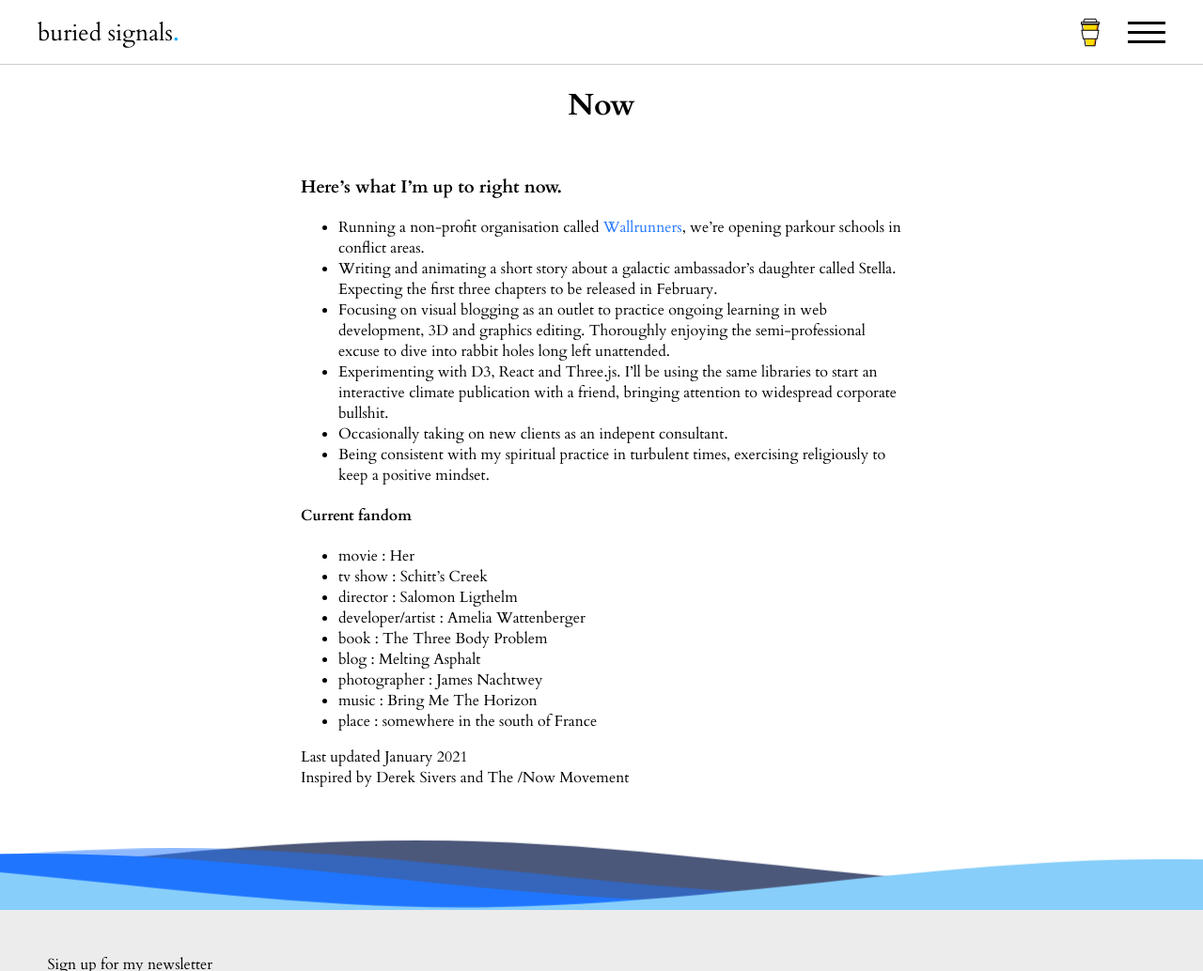
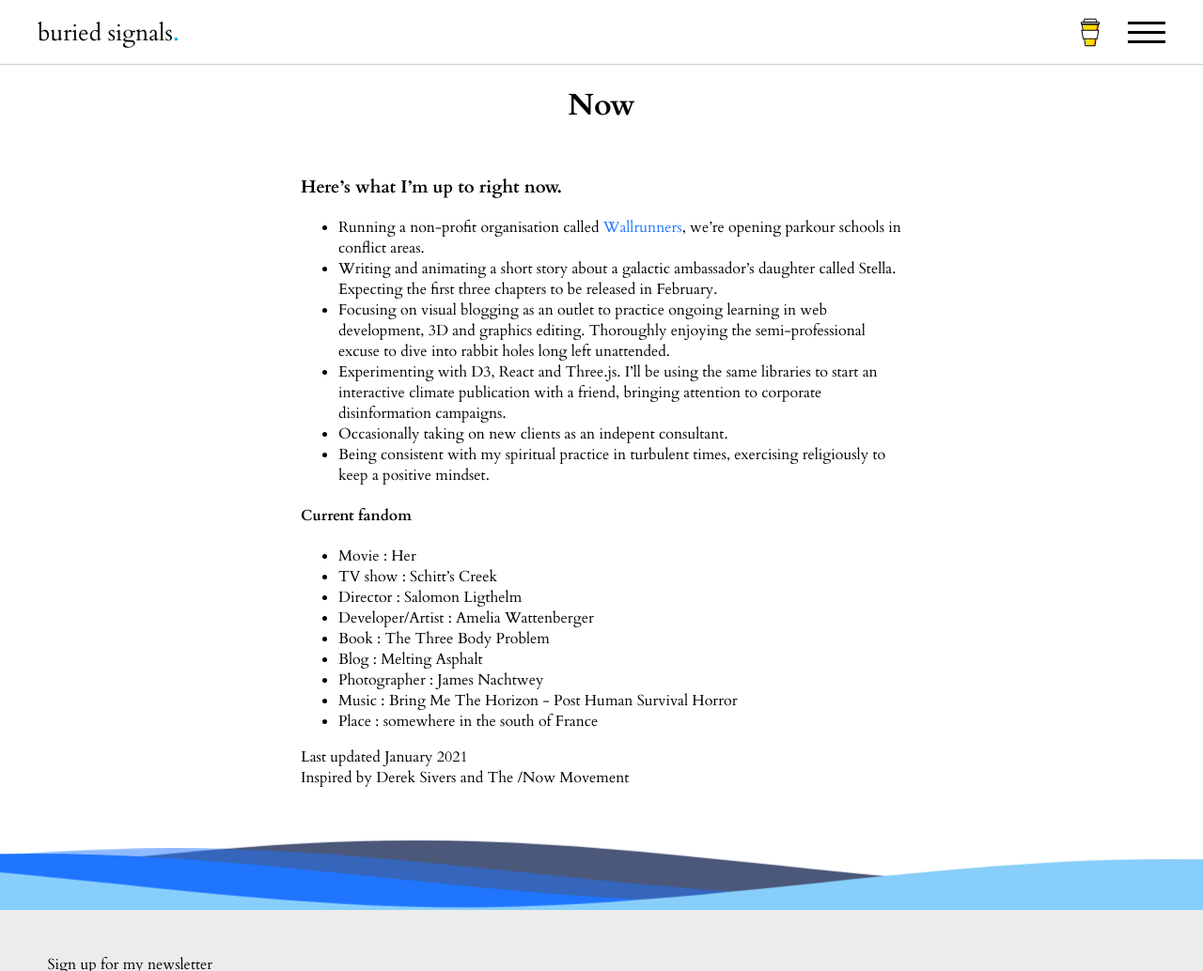
Before and after one commit to buriedsignals/blog, a Jekyll site: the page built from now.markdown, in a window 1280 px wide, cut to the strip 0-1034 px from the top of the page. Shown: the whole strip at 94% size. Built offline with Jekyll 4.4.1, drawn with Linux system fonts in a browser that asks for light colours.

Commit message:
editorial

```diff
--- a/_posts/2021-01-22-yemen.markdown
+++ b/_posts/2021-01-22-yemen.markdown
@@ -1,6 +1,6 @@
 ---
 layout: post
-title:  "Yemen, and the Middle Eastern Cold War"
+title:  "Yemen's role in the Middle Eastern Cold War."
 date:   2021-01-22 13:33:22 +0100
 category: journalism
 contributor: "ACLED"
--- a/about.markdown
+++ b/about.markdown
@@ -50,14 +50,14 @@ not_index: true
 ## This blog
 Buried Signals is an outlet for technical and creative experiments in visual storytelling. It's a wonderful excuse to explore new ideas while justifying continuous research in literature and science. I write about anything orbiting my cognitive space: investigations into geopolitics, philosophy, physics or fiction.
 
-## Who, me?
+## Yours truly
 I’m a creative producer and aspiring visual journalist. Accasionally I do consulting work for companies and non-profits (you can read more about that [here](/consulting)). As a co-founder of the non-profit [Wallrunners](wallrunners.org) I spend time building parkour academies where they're most needed.
 
 Past gigs have found me working as an integrated producer or content creator with Red Bull, Immersive Garden and North Kingdom. I started out by making [documentaries](redbull.com/wallrunners) and [films](https://vimeo.com/145770250).
 
 Feel free to start a conversation anytime, I'm on Telegram (@buriedsignals) and [Twitter](twitter.com/buriedsignals).
 
-## Opinions on journalism
+## Journalism manifesto
 I'm an advocate of [Gonzo journalism](en.wikipedia.org/wiki/Gonzo_journalism) as a framework to abstain from false claims of objectivity.
 Also trying to [keep my identity small](www.paulgraham.com/identity.html) (inspired by [Kevin Simler’s](meltingasphalt.com/about/) manifesto).
 
--- a/now.markdown
+++ b/now.markdown
@@ -11,20 +11,20 @@ permalink: /now/
 - Running a non-profit organisation called [Wallrunners](wallrunners.org), we're opening parkour schools in conflict areas. <br />
 - Writing and animating a short story about a galactic ambassador's daughter called Stella. Expecting the first three chapters to be released in February. <br />
 - Focusing on visual blogging as an outlet to practice ongoing learning in web development, 3D and graphics editing. Thoroughly enjoying the semi-professional excuse to dive into rabbit holes long left unattended.
-- Experimenting with D3, React and Three.js. I'll be using the same libraries to start an interactive climate publication with a friend, bringing attention to widespread corporate bullshit. <br />
+- Experimenting with D3, React and Three.js. I'll be using the same libraries to start an interactive climate publication with a friend, bringing attention to corporate disinformation campaigns. <br />
 - Occasionally taking on new clients as an indepent consultant. <br />
 - Being consistent with my spiritual practice in turbulent times, exercising religiously to keep a positive mindset.
 
 #### Current fandom
-* movie : Her
-* tv show : Schitt's Creek
-* director : Salomon Ligthelm
-* developer/artist : Amelia Wattenberger
-* book : The Three Body Problem
-* blog : Melting Asphalt
-* photographer : James Nachtwey
-* music : Bring Me The Horizon
-* place : somewhere in the south of France
+* Movie : Her
+* TV show : Schitt's Creek
+* Director : Salomon Ligthelm
+* Developer/Artist : Amelia Wattenberger
+* Book : The Three Body Problem
+* Blog : Melting Asphalt
+* Photographer : James Nachtwey
+* Music : Bring Me The Horizon - Post Human Survival Horror
+* Place : somewhere in the south of France
 
 Last updated January 2021 <br />
 Inspired by Derek Sivers and The /Now Movement
```
